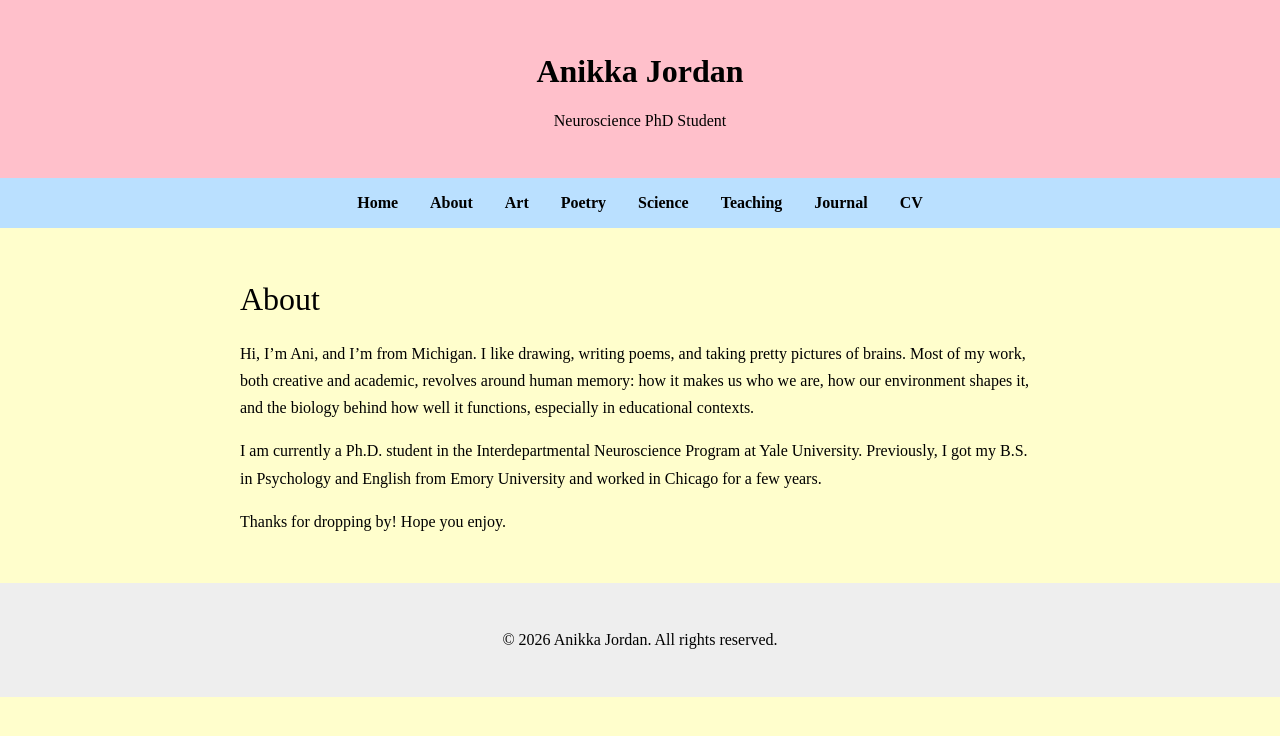
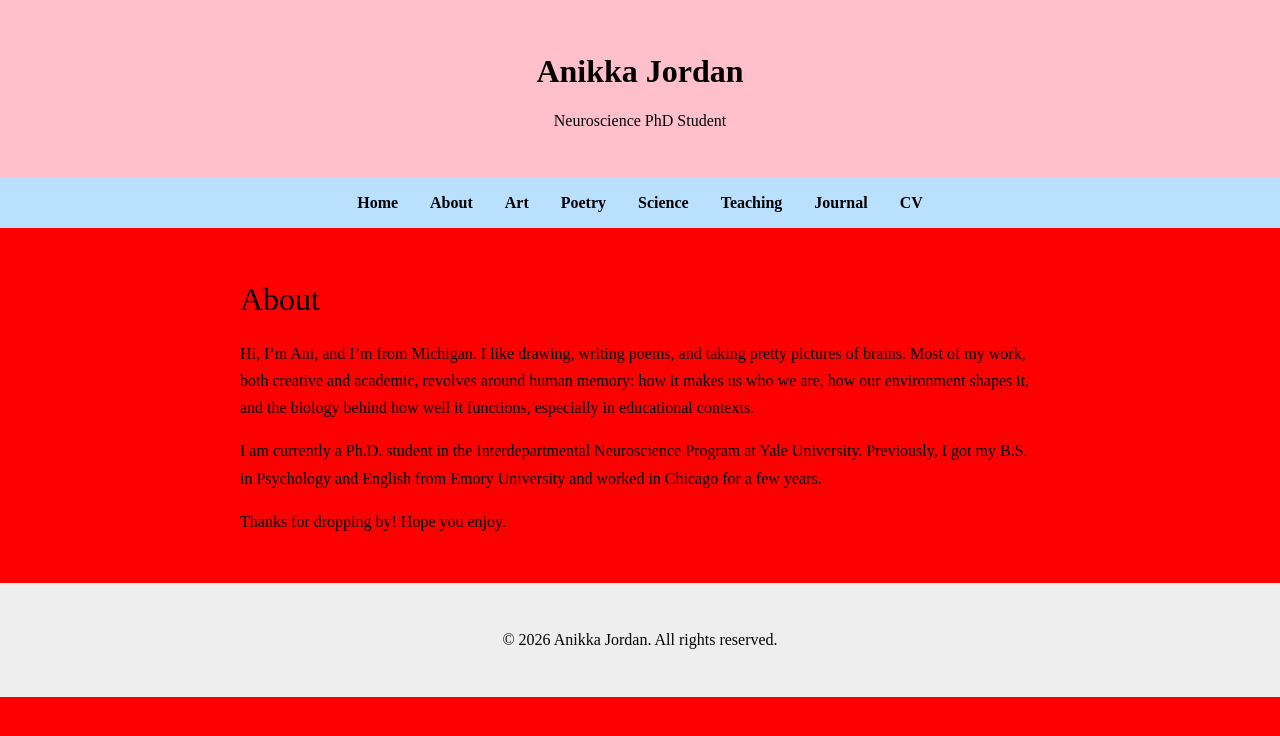
Before and after one commit to anikka-jordan/anikka, a Jekyll site: the page built from about/index.md, in a window 1280 px wide. Shown: the top 736 px of the page. Built offline with Jekyll 4.4.1, drawn with Linux system fonts in a browser that asks for light colours.

Commit message:
testing stylesheet

```diff
--- a/assets/css/style.css
+++ b/assets/css/style.css
@@ -1,3 +1,7 @@
+body {
+  background: red !important;
+}
+
 body {
     font-family: 'Cormorant Garamond', serif;
     margin: 0;
```
Also changed, not shown: 1 other file.
